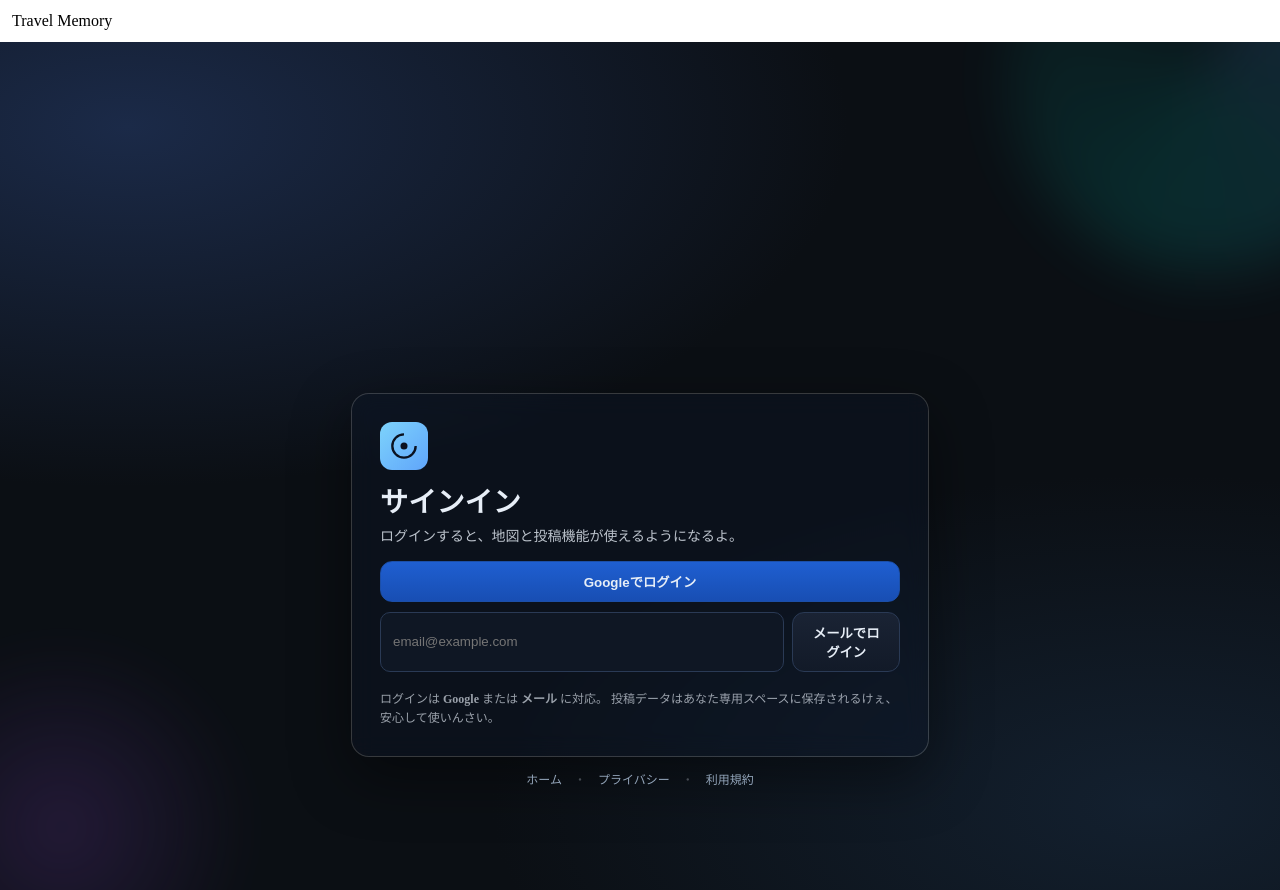
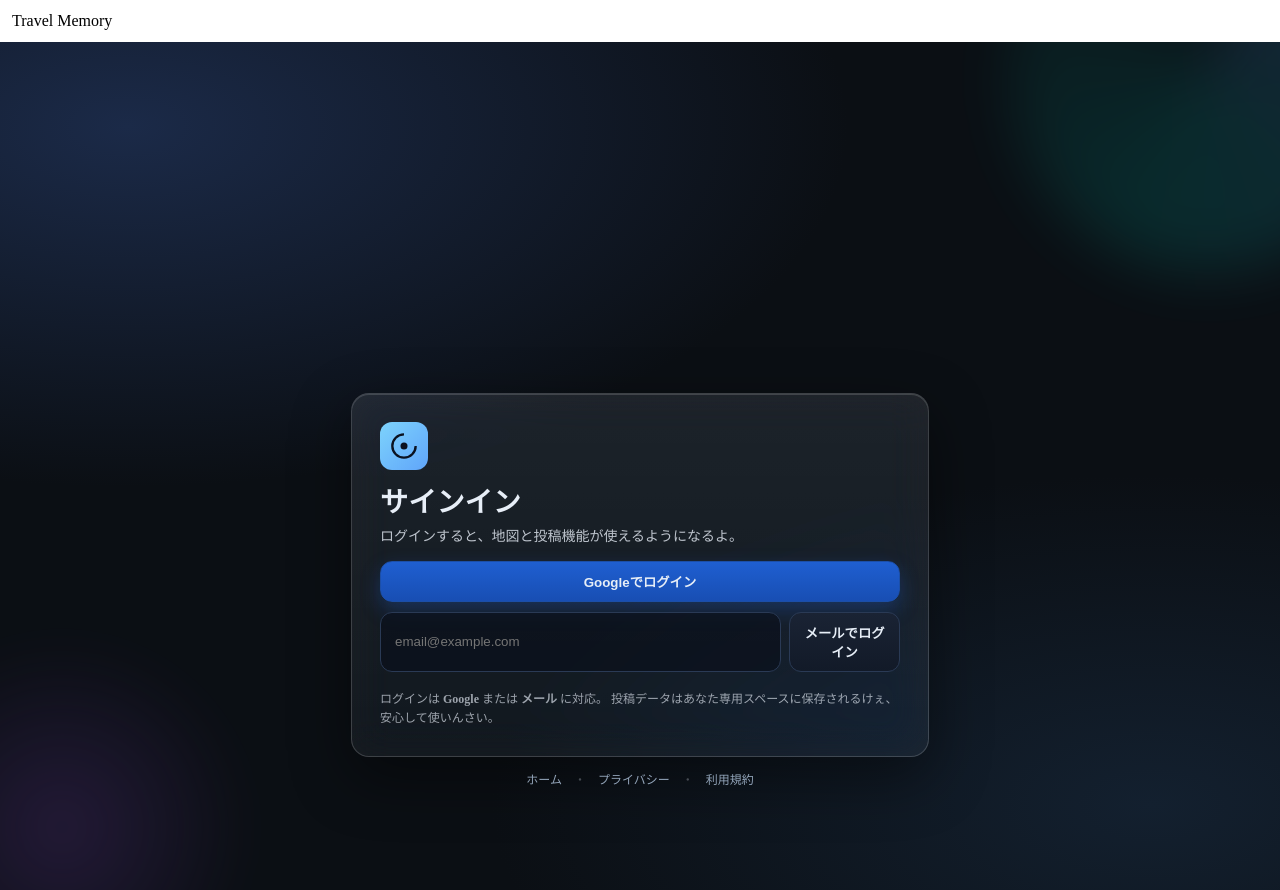
Before and after one commit to sakasakainfinity-dotcom/travel-memory, a Next.js app: page /login in a window 1280 px wide. Built offline with nearby package versions, Linux system fonts and the light colour scheme; no server answers.

Commit message:
Update globals.css

```diff
--- a/src/app/globals.css
+++ b/src/app/globals.css
@@ -33,15 +33,24 @@ html, body {
   padding: clamp(18px, 3.2vw, 28px);
   border-radius: 18px;
 
+  .login-bg{
+  position: fixed; inset: 0; z-index: -1;
+  background: url(/bg-map.jpg) center/cover no-repeat;
+  filter: blur(10px) brightness(.8) saturate(110%);
+  transform: scale(1.06);            /* ぼかしの端透け防止 */
+  pointer-events: none;
+}
+
   /* ガラス感のキモ */
-  background: rgba(16, 24, 40, 0.35);
-  border: 1px solid rgba(255, 255, 255, 0.18);
-  backdrop-filter: blur(12px) saturate(120%);
-  -webkit-backdrop-filter: blur(12px) saturate(120%);
-
-  box-shadow: 0 20px 60px rgba(0,0,0,.45);
-  isolation: isolate;
+    background:
+    linear-gradient(180deg, rgba(255,255,255,.10), rgba(255,255,255,.06)) padding-box;
+  border: 1px solid rgba(255, 255, 255, 0.22);
+  backdrop-filter: blur(20px) saturate(160%) contrast(105%);
+  -webkit-backdrop-filter: blur(20px) saturate(160%) contrast(105%);
+  box-shadow: 0 20px 60px rgba(0,0,0,.45), inset 0 1px 0 rgba(255,255,255,.15);
+  isolation: isolate;                 /* 他のfilterの影響を隔離 */
   background-clip: padding-box;
+  will-change: backdrop-filter;
 }
 .login-logo{
   width: 48px; height: 48px; border-radius: 12px;
@@ -69,6 +78,28 @@ html, body {
 }
 .input:focus{ border-color:#60a5fa; box-shadow: 0 0 0 3px #60a5fa33; }
 
+.input{
+  box-sizing: border-box;
+  padding: 12px 14px;
+  border-radius: 12px;
+  border: 1px solid #2a3a55;
+  background: rgba(10,16,28,.7);
+  color:#e7eef7;
+}
+.btn{
+  box-sizing: border-box;
+  padding: 12px 14px;
+  border-radius: 12px;
+  border: 1px solid #2a3a55;
+  background: linear-gradient(180deg,#1a2334,#121a28);
+  color:#e7eef7; font-weight:700; cursor:pointer;
+  transition: transform .08s ease, box-shadow .2s ease, border-color .2s;
+}
+.btn-primary{
+  background: linear-gradient(180deg,#2b6be7,#1c4fb6);
+  border-color:#1f56ca;
+  box-shadow: 0 8px 20px rgba(34,114,255,.25);
+}
 .btn{
   padding: 10px 14px; font-weight:700; border-radius:12px; cursor:pointer;
   border: 1px solid #2a3a55; color:#e7eef7;
@@ -81,9 +112,11 @@ html, body {
 .btn-primary{ background: linear-gradient(180deg,#1f5fd1,#184eb3); border-color:#1c4fa8; }
 
 /* ===== Mobile tweaks ===== */
-@media (max-width: 420px){
+  .auth-row{ display:flex; gap:8px; align-items: stretch; }
+.auth-row > .input{ flex: 1 1 auto; min-width: 0; }   /* 入力が無限に広がらない */
+@media (max-width: 560px){                              /* ← 420px → 560px に拡張 */
   .auth-row{ flex-direction: column; }
-  .btn{ width:100%; }                 /* メールボタンも幅いっぱい */
+  .btn{ width:100%; }
   .login-card{ border-radius: 16px; }
   .login-footer{ position: static; margin-top: 16px; }
 }
```
